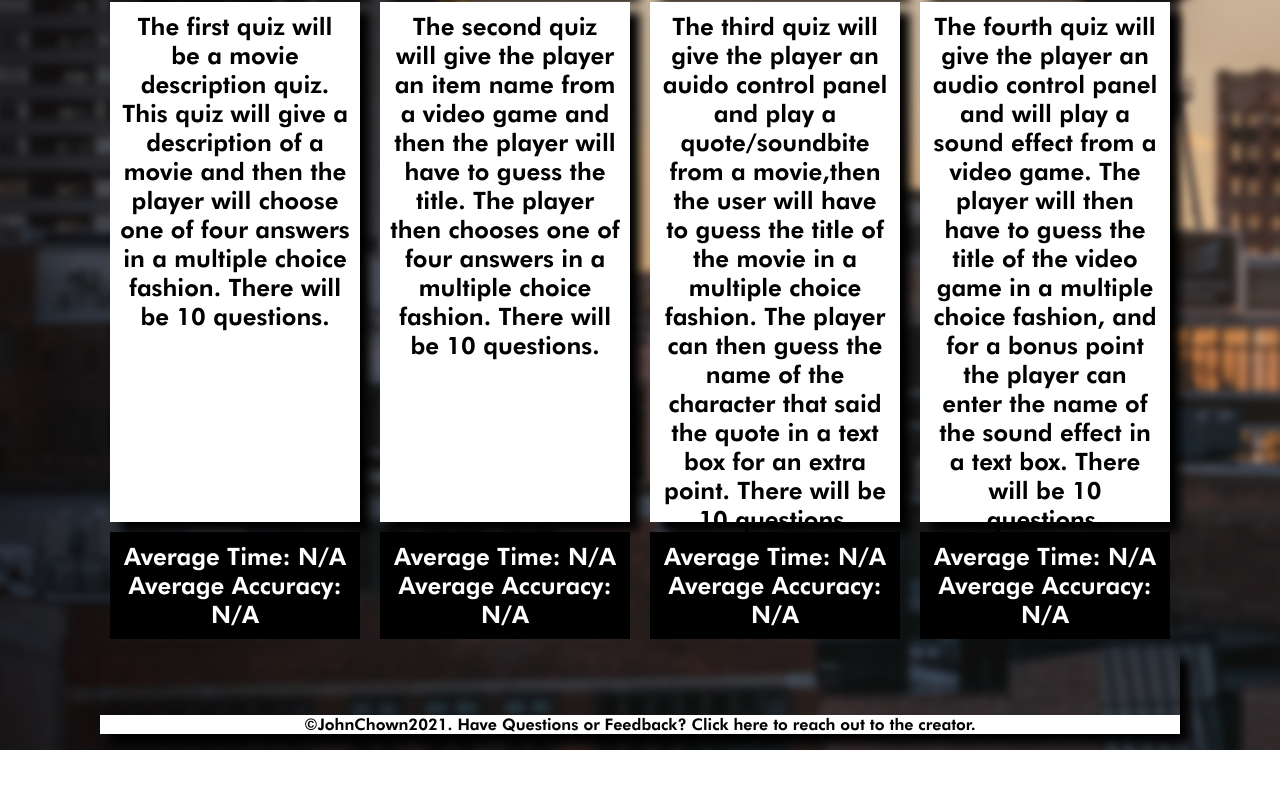
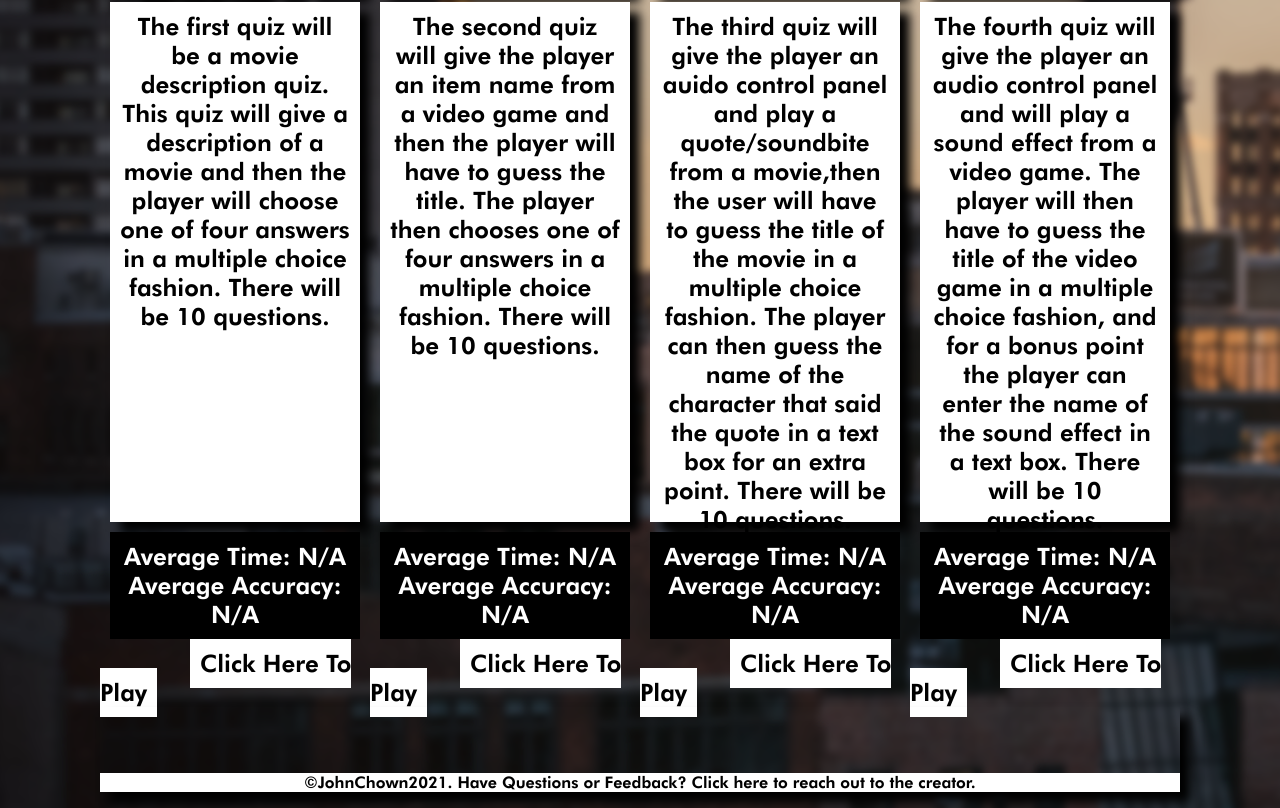
Before and after one commit to John-Chown/csi2520_project_phase1, a plain HTML site: page html/quizzes_page.html in a window 1280 px wide. Shown: the part 299-1107 px from the top of the page. Before the commit the page ends 1049 px from the top, so only its background shows below. Drawn offline with Linux system fonts and the light colour scheme; files that its build step writes are made by us from their sources; files whose address does not match are found by name.

Commit message:
finished quizzes page css

```diff
--- a/css/quizzes_page_stylesheet.css
+++ b/css/quizzes_page_stylesheet.css
@@ -114,3 +114,13 @@ a:hover{
     background-color: black;
       color: white;
   }
+
+  .qa{
+      background-color:white;
+      font-family: futura;
+      text-align: center;
+      font-size: 150%;
+      padding: 10px;
+      align-items: center;
+      margin-left: 90px;
+  }
--- a/html/quizzes_page.html
+++ b/html/quizzes_page.html
@@ -35,8 +35,8 @@
                 will choose one of four answers in a multiple choice fashion.
                 There will be 10 questions.
             </p>
-            <a href="/Users/John%20Chown/csi2520_project_phase1/html/quiz1.html"></a>
             <p class="aver">Average Time: N/A <br>Average Accuracy: N/A</p>
+            <a class="qa" href="/Users/John%20Chown/csi2520_project_phase1/html/quiz1.html">Click Here To Play</a>
         </section>
 
         <section class="quiz_2">
@@ -46,8 +46,8 @@
                 and then the player will have to guess the title.
                 The player then chooses one of four answers in a multiple choice fashion. There will be 10 questions.
             </p>
-            <a href="/Users/John%20Chown/csi2520_project_phase1/html/quiz2.html"></a>
             <p class="aver">Average Time: N/A <br>Average Accuracy: N/A</p>
+            <a class="qa" href="/Users/John%20Chown/csi2520_project_phase1/html/quiz2.html">Click Here To Play</a>
         </section>
 
         <section class="quiz_3">
@@ -59,8 +59,8 @@
                 The player can then guess the name of the character that said the quote in a text
                 box for an extra point. There will be 10 questions.
             </p>
-            <a href="/Users/John%20Chown/csi2520_project_phase1/html/quiz3.html"></a>
             <p class="aver">Average Time: N/A <br>Average Accuracy: N/A</p>
+            <a class="qa" href="/Users/John%20Chown/csi2520_project_phase1/html/quiz3.html">Click Here To Play</a>
         </section>
 
         <section class="quiz_4">
@@ -71,8 +71,8 @@
                 and for a bonus point the player can enter the name of the sound effect in a text box.
                 There will be 10 questions.
             </p>
-            <a href="/Users/John%20Chown/csi2520_project_phase1/html/quiz4.html"></a>
             <p class="aver">Average Time: N/A <br>Average Accuracy: N/A</p>
+            <a class="qa" href="/Users/John%20Chown/csi2520_project_phase1/html/quiz4.html">Click Here To Play</a>
         </section>
     </main>
 
```
